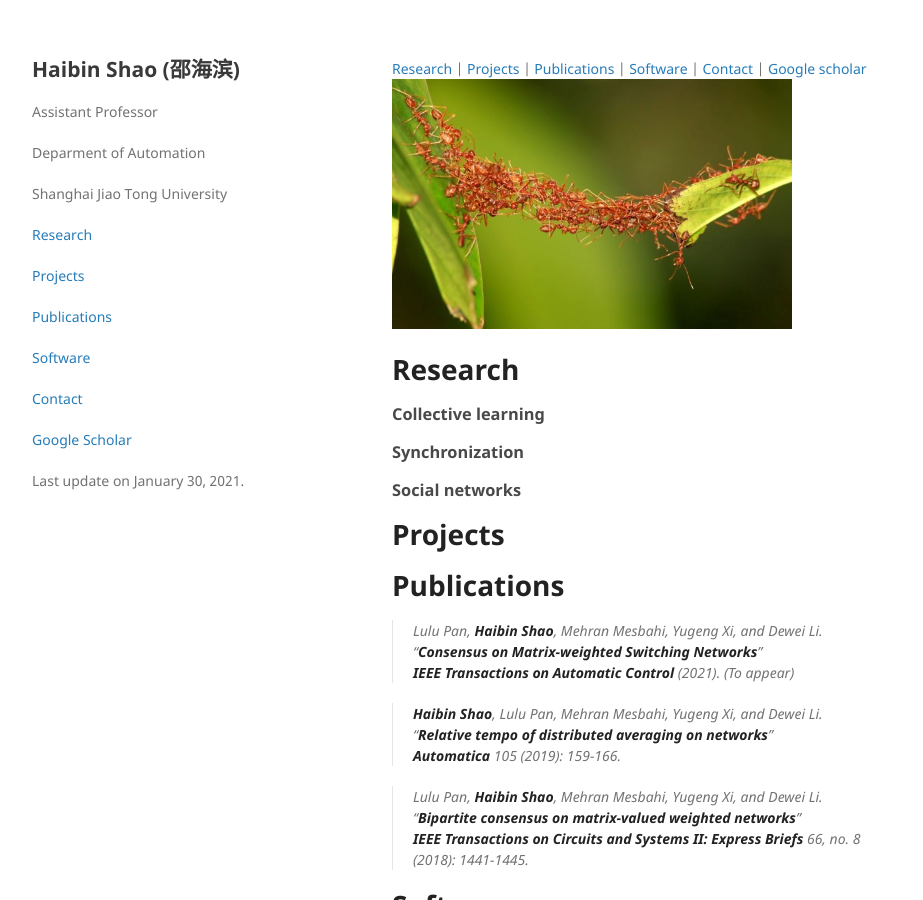
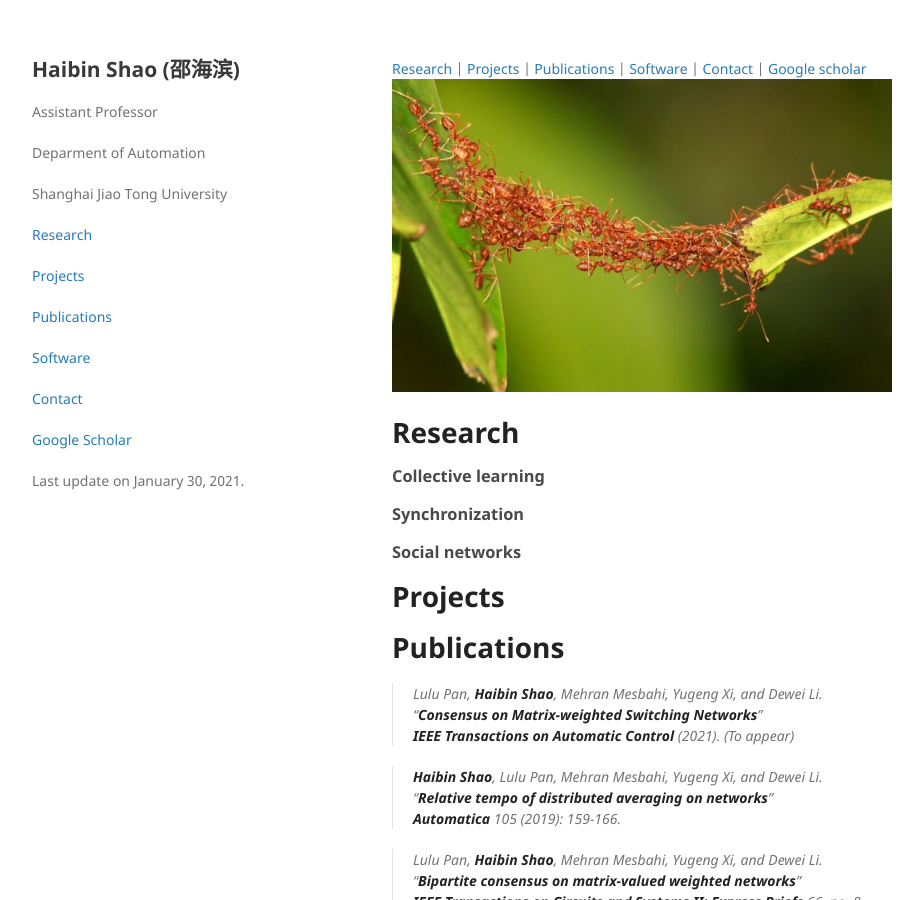
Before and after one commit to hbshao1201/shaohaibin.github.io, a Jekyll site: the page built from index.md, in a window 1280 px wide and 900 px high. Shown: the whole window, without its empty margins (178-1101 px from the left). Built offline with Jekyll 4.4.1, drawn with Linux system fonts in a browser that asks for light colours; our own code applies the rules of GitHub Pages for plain Markdown files.

Commit message:
Update index.md

```diff
--- a/index.md
+++ b/index.md
@@ -1,5 +1,5 @@
 [Research](#Research) |  [Projects](#Projects) |  [Publications](#Publications) |  [Software](#Software) |  [Contact](#Contact) |  [Google scholar]()
-<img src="./images/swarms-ants.jpeg" width="400"/>
+<img src="./images/swarms-ants.jpeg" width="500"/>
 <h1 id="Research">Research</h1>
 ### Collective learning
 ### Synchronization
```
